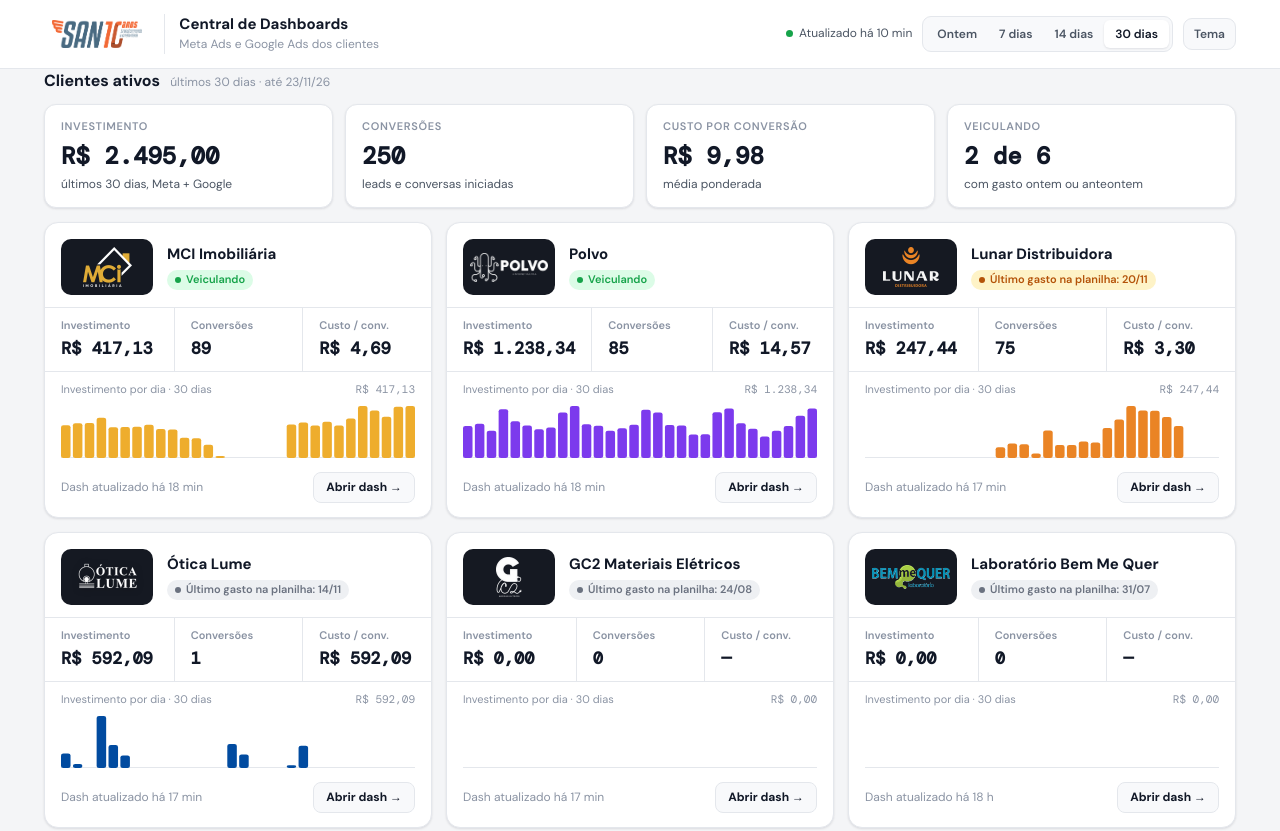
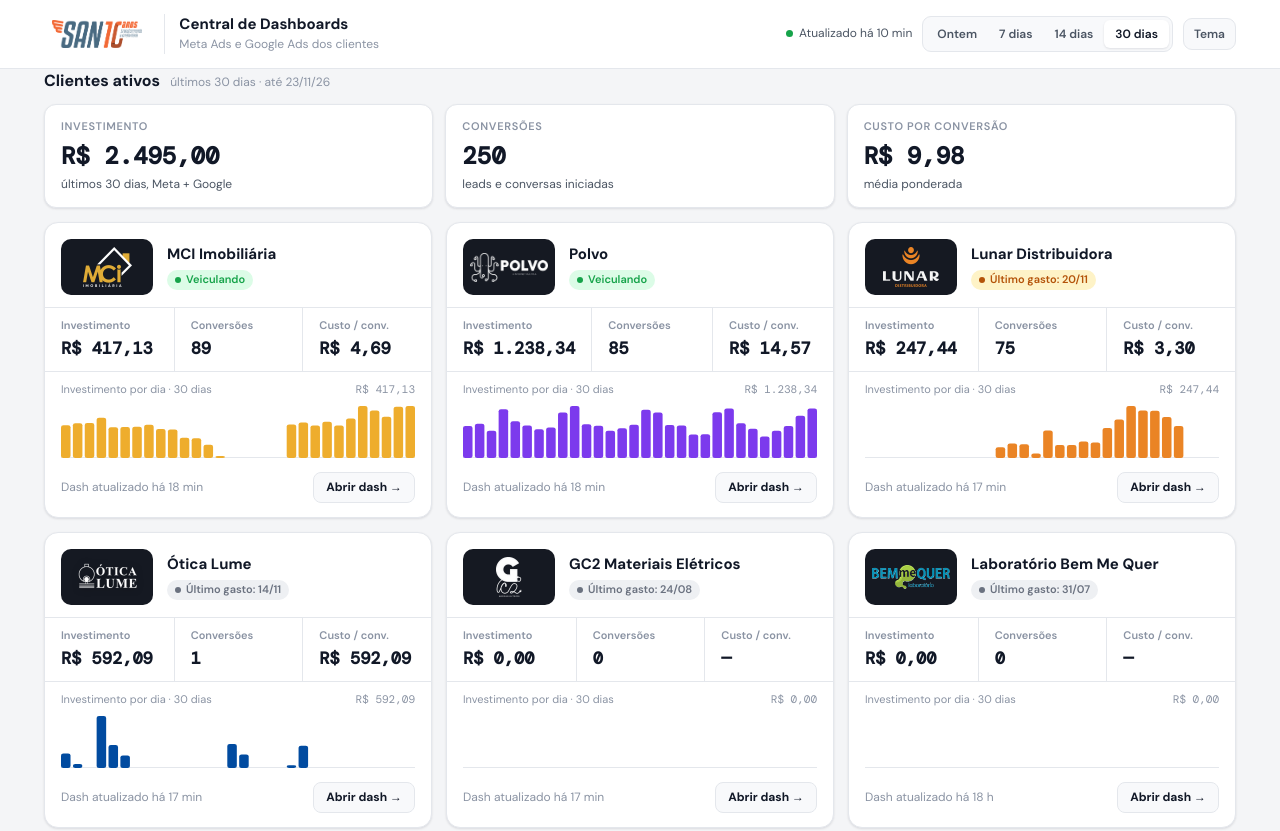
Before and after one commit to mggastal/santo_criativo, a plain HTML site: page index.html in a window 1280 px wide. Shown: the top 831 px of the page. Drawn offline with nearby package versions, Linux system fonts and the light colour scheme.

Commit message:
Tira o card Veiculando do resumo; selo 'Último gasto: dd/mm'
Co-Authored-By: Claude Opus 5.5 <noreply@anthropic.com>

```diff
--- a/index.html
+++ b/index.html
@@ -60,7 +60,7 @@ main{padding:24px 0 40px}
 .sec-hd span{font-size:12px;color:var(--muted)}
 
 /* summary */
-.sum{display:grid;grid-template-columns:repeat(4,1fr);gap:12px}
+.sum{display:grid;grid-template-columns:repeat(3,1fr);gap:12px}
 .sum-c{background:var(--surface);border:1px solid var(--border);border-radius:12px;padding:14px 16px;box-shadow:var(--shadow)}
 .sum-l{font-size:11px;font-weight:600;color:var(--muted);text-transform:uppercase;letter-spacing:.06em}
 .sum-v{font-size:24px;font-weight:700;margin-top:4px;white-space:nowrap}
@@ -120,7 +120,7 @@ tfoot td{font-weight:700;background:var(--surface2);border-bottom:0}
 footer{border-top:1px solid var(--border);padding:18px 0 28px;color:var(--muted);font-size:12px}
 .ft{display:flex;justify-content:space-between;gap:12px;flex-wrap:wrap}
 
-@media (max-width:900px){.sum{grid-template-columns:repeat(2,1fr)}}
+@media (max-width:640px){.sum{grid-template-columns:1fr}}
 @media (max-width:640px){
   .hide-sm{display:none}
   .wrap{padding:0 16px}
@@ -206,26 +206,24 @@ function status(m){
   // "planilha parada" de "cliente sem gasto", então o card diz só o fato
   const parado=m.ultimo_gasto?dayDiff(m.ref,m.ultimo_gasto):999;
   if(parado<=1) return [{cls:'good',t:'Veiculando'}];
-  return [{cls:parado<=7?'warn':'idle',t:'Último gasto na planilha: '+fD(m.ultimo_gasto)}];
+  return [{cls:parado<=7?'warn':'idle',t:'Último gasto: '+fD(m.ultimo_gasto)}];
 }
 
 /* ── ativos ─────────────────────────────── */
 function renderAtivos(){
   const at=DATA.clientes.filter(c=>c.grupo==='ativo');
   const k='d'+PER;
-  let S=0,L=0,vei=0;
+  let S=0,L=0;
   at.forEach(c=>{
     const m=c.meta?.[k]; const g=c.google?.[k];
     S+=(m?.spend||0)+(g?.spend||0); L+=(m?.leads||0)+(g?.leads||0);
-    if(status(c.meta)[0].cls==='good') vei++;
   });
   const ref=at.find(c=>c.meta)?.meta?.ref;
   $('#perLbl').textContent=perName(PER)+(ref?' · até '+fDY(ref):'');
   $('#sum').innerHTML=`
     <div class="sum-c"><div class="sum-l">Investimento</div><div class="sum-v mono">${fRk(S)}</div><div class="sum-s">${perName(PER)}, Meta + Google</div></div>
     <div class="sum-c"><div class="sum-l">Conversões</div><div class="sum-v mono">${fN(L)}</div><div class="sum-s">leads e conversas iniciadas</div></div>
-    <div class="sum-c"><div class="sum-l">Custo por conversão</div><div class="sum-v mono">${L?fR(S/L):'—'}</div><div class="sum-s">média ponderada</div></div>
-    <div class="sum-c"><div class="sum-l">Veiculando</div><div class="sum-v mono">${vei} de ${at.length}</div><div class="sum-s">com gasto ontem ou anteontem</div></div>`;
+    <div class="sum-c"><div class="sum-l">Custo por conversão</div><div class="sum-v mono">${L?fR(S/L):'—'}</div><div class="sum-s">média ponderada</div></div>`;
 
   $('#cards').innerHTML=at.map((c,i)=>{
     const m=c.meta?.[k]||{}; const g=c.google?.[k];
```
